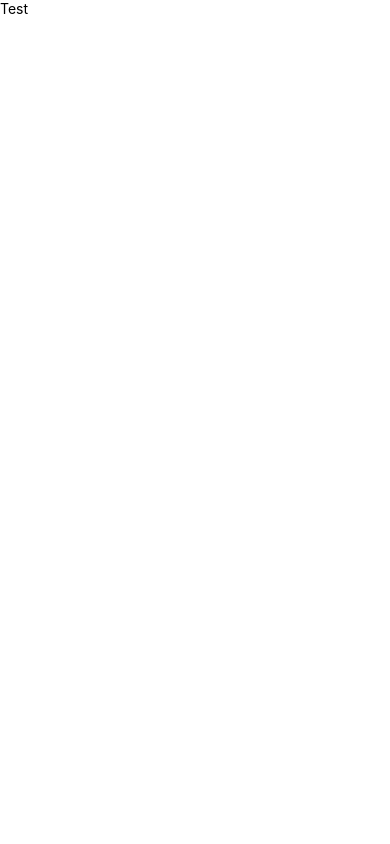
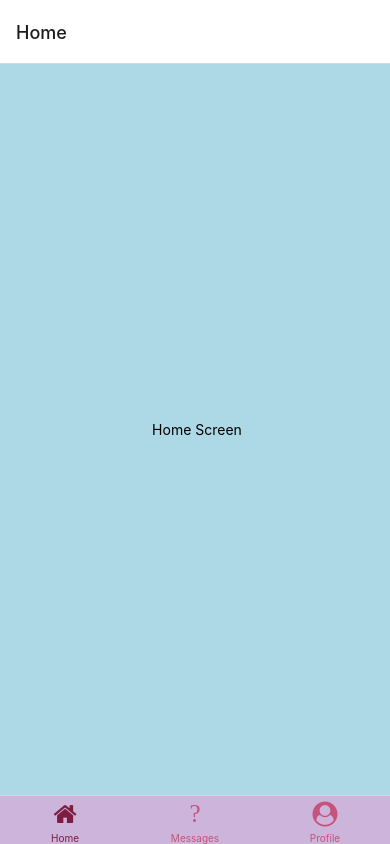
Before and after one commit to Mal0wn/DI4M_mobile, a React Native app: screen / in a window 390 px wide. Built offline with nearby package versions, Linux system fonts and the light colour scheme.

Commit message:
Tabbar funtionel ok

```diff
--- a/App.js
+++ b/App.js
@@ -1,21 +1,74 @@
+import React from 'react';
 import { StatusBar } from 'expo-status-bar';
 import { StyleSheet, Text, View, SafeAreaContext } from 'react-native';
 import { NavigationContainer } from '@react-navigation/native';
-import { createNativeStackNavigator} from '@react-navigation/native-stack';
+import { createBottomTabNavigator } from '@react-navigation/bottom-tabs';
+import FontAwesome from 'react-native-vector-icons/FontAwesome';
 
-const Stack = createNativeStackNavigator();
+
+//import { createNativeStackNavigator} from '@react-navigation/native-stack';
+import  Login  from './screens/LoginScreen';
+import  Home  from './screens/HomeScreen';
+import  Messages  from './screens/MessagesScreen';
+import  FavoritesScreen  from './screens/FavoritesScreen';
+import Profile from './screens/ProfileScreen';
+import  AddMissions  from './screens/AddMissionsScreen';
+
 
 export default function App() {
+  return (
+    <NavigationContainer>
+      <Tab.Navigator
+        screenOptions={({ route }) => ({
+          tabBarIcon: ({ focused, color, size }) => {
+            let iconName;
+            if (route.name === 'Home') {
+              iconName = 'home'
+            } else if (route.name === 'Messages') {
+              iconName = 'message'
+            } else if (route.name === 'Profile') {
+              iconName = 'user-circle'
+            }
 
-  console.log('Stack', Stack);
+            return <FontAwesome name={iconName} size={size} color={color} />;
+          },
+          tabBarActiveTintColor: "#7D1D3F",
+          tabBarInactiveTintColor: "#C4547B",
+          tabBarLabelPosition: "below-icon",
+          tabBarStyle: [
+    {
+      display: "flex",
+      backgroundColor: '#CDB4DB'
+    },
+    null
+  ]
 
+        })}
+
+      >
+      <Tab.Screen name="Home" component={Home} />
+      <Tab.Screen name="Messages" component={Messages} />
+      <Tab.Screen name="Profile" component={Profile} />
+      </Tab.Navigator>
+    </NavigationContainer>
+  );
+}
+
+function ProfileScreen() {
   return (
-       <NavigationContainer>{
-       <View>
-       <Text>Test</Text>
-       </View>
+    <ProfileScreen/>
+  );
+}
 
-       }</NavigationContainer>
+function HomeScreen() {
+  return (
+    <HomeScreen/>
+  );
+}
+
+function MessagesScreen() {
+  return (
+    <MessagesScreen/>
   );
 }
 
@@ -27,3 +80,5 @@ const styles = StyleSheet.create({
     justifyContent: 'center',
   },
 });
+
+const Tab = createBottomTabNavigator();
--- a/package.json
+++ b/package.json
@@ -10,6 +10,7 @@
     "eject": "expo eject"
   },
   "dependencies": {
+    "@react-native-community/blur": "^3.6.0",
     "@react-navigation/bottom-tabs": "^6.3.1",
     "@react-navigation/native": "^6.0.10",
     "@react-navigation/native-stack": "^6.6.1",
--- a/screens/AddMissionsScreen.js
+++ b/screens/AddMissionsScreen.js
@@ -1,7 +1,7 @@
 import { React } from 'react';
 import { View , Text , StyleSheet } from 'react-native'
 
-const AddMissionsScreen = (props) => {
+const AddMissionsScreen = () => {
 
 	return (
 		<View style={styles.container}>
--- a/screens/HomeScreen.js
+++ b/screens/HomeScreen.js
@@ -1,7 +1,7 @@
 import { React } from 'react';
 import { View , Text , StyleSheet } from 'react-native'
 
-const HomeScreen = (props) => {
+const HomeScreen = () => {
 
 	return (
 		<View style={styles.container}>
@@ -21,4 +21,4 @@ const styles = StyleSheet.create ( {
 
 })
 
-export default HomeScreen
+export default HomeScreen;
--- a/screens/LoginScreen.js
+++ b/screens/LoginScreen.js
@@ -1,7 +1,7 @@
 import { React } from 'react';
 import { View , Text , StyleSheet } from 'react-native'
 
-const LoginScreen = (props) => {
+const LoginScreen = () => {
 
 	return (
 		<View style={styles.container}>
--- a/screens/MessagesScreen.js
+++ b/screens/MessagesScreen.js
@@ -1,7 +1,7 @@
 import { React } from 'react';
 import { View , Text , StyleSheet } from 'react-native'
 
-const MessagesScreen = (props) => {
+const MessagesScreen = () => {
 
 	return (
 		<View style={styles.container}>
--- a/screens/ProfileScreen.js
+++ b/screens/ProfileScreen.js
@@ -1,7 +1,7 @@
 import { React } from 'react';
 import { View , Text , StyleSheet } from 'react-native'
 
-const ProfileScreen = (props) => {
+const ProfileScreen  = () => {
 
 	return (
 		<View style={styles.container}>
```
Also changed, not shown: 1 other file (tests, documents, lock files or other folders).
